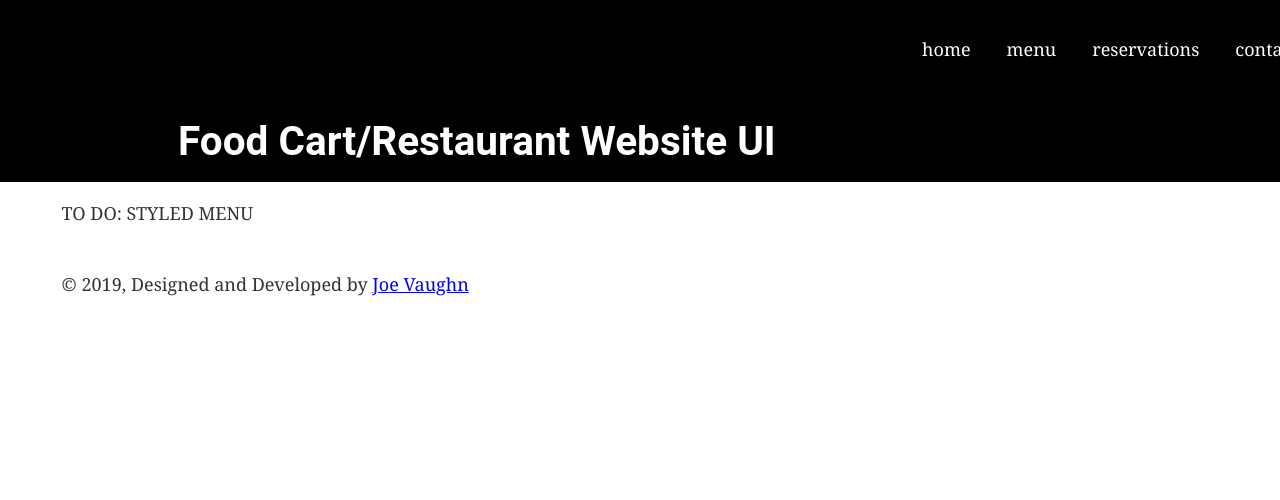
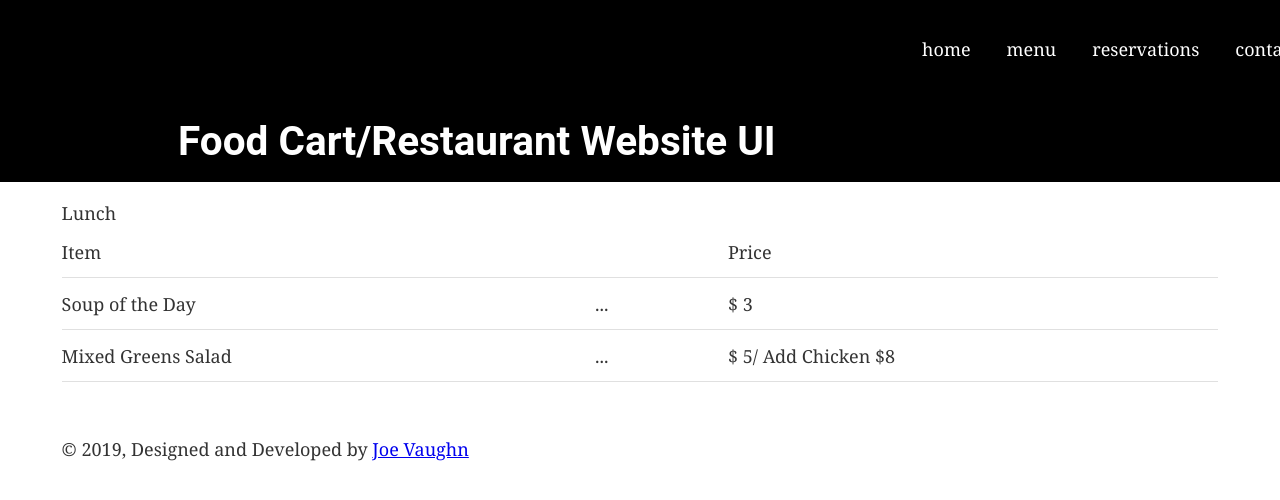
Before and after one commit to olethrosjv/food-site, a Gatsby site: page /menu-page in a window 1280 px wide. Shown: the top 500 px of the page. Built offline with nearby package versions, Linux system fonts and the light colour scheme; Gatsby itself is replaced by a stand-in of ours.

Commit message:
lunch menu

```diff
--- a/src/components/layout.js
+++ b/src/components/layout.js
@@ -28,7 +28,7 @@ const Layout = ({ children }) => {
   `)
 
   // change link in footer to portfolio once it is updated to gatsby site
-
+// <aside><div style= {{ maxWidth: 300, marginLeft: '1rem', float: 'left'}}>This will be a side bar</div></aside>
   return (
     <>
       <Header menuLinks={data.site.siteMetadata.menuLinks} siteTitle={data.site.siteMetadata.title} />
--- a/src/pages/index.js
+++ b/src/pages/index.js
@@ -14,13 +14,15 @@ const IndexPage = () => (
   <>
   <Layout>
   <SEO title="Home" />
+
+
   <div style= {{ maxHeight: 350, maxWidth: 600, margin: '1rem, 1rem'}}>
 
   <Image alt="Professional Kitchen"/>
 
   </div>
 
-  <h2>About</h2>
+
 
   <About />
 
--- a/src/pages/menu-page.js
+++ b/src/pages/menu-page.js
@@ -11,41 +11,25 @@ const MenuPage = () => (
   <Layout>
   <SEO title="Menu Page" />
 
-  <div class="container"
+  <div class="container">
 
-  >
-  TO DO: STYLED MENU
+  <table>
+    <tr>
+      <thead style={{ alignContent: "center" }}>Lunch</thead>
+    </tr>
+    <tr>
+      <td>Item</td><td></td><td>Price</td>
+    </tr>
+    <tr>
+    <td>Soup of the Day</td><td>...</td><td>$ 3</td>
+    </tr>
+    <tr>
+    <td>Mixed Greens Salad</td><td>...</td><td>$ 5/ Add Chicken $8</td>
+    </tr>
+  </table>
 </div>
 </Layout>
 
   </>
 )
 export default MenuPage
-
-
-/*
-<div class="group-header">
-    <span>12 oz.</span>
-    <span>34 oz.</span>
-  </div>
-
-  <h3>
-    <span>Fancy Food Item</span>
-    <span>25</span>
-    <span>56</span>
-  </h3>
-  <p>A well-written, appetite inspiring description that aims to inform the information and food deprived consumer</p>
-  <h3>
-    <span>Fancy Food Item</span>
-    <span>25</span>
-    <span>56</span>
-  </h3>
-  <p>A well-written, appetite inspiring description that aims to inform the information and food deprived consumer</p>
-  <h3>
-    <span>Fancy Food Item</span>
-    <span>25</span>
-    <span>56</span>
-  </h3>
-  <p>A well-written, appetite inspiring description that aims to inform the information and food deprived consumer</p>
-
-*/
```
